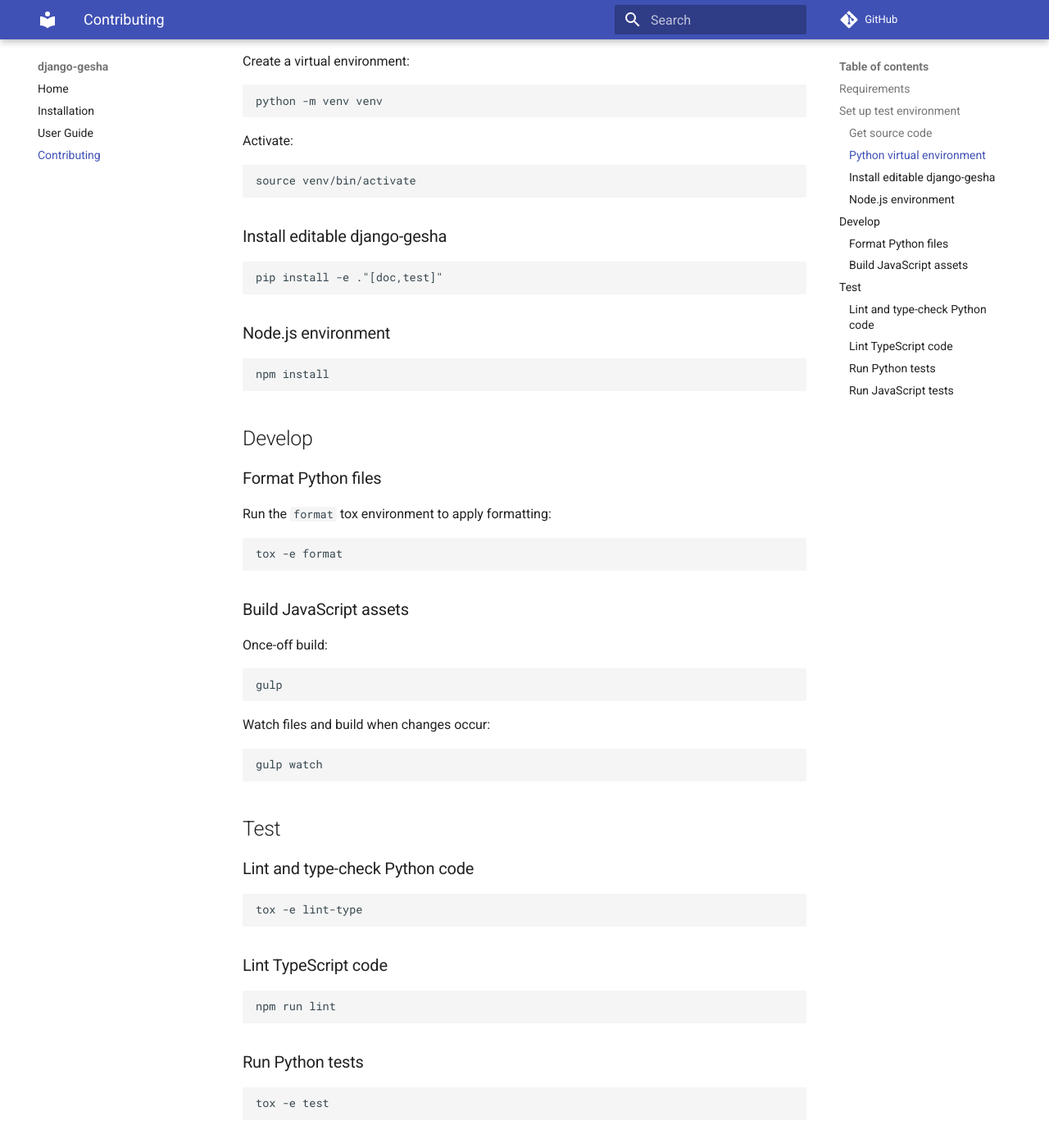
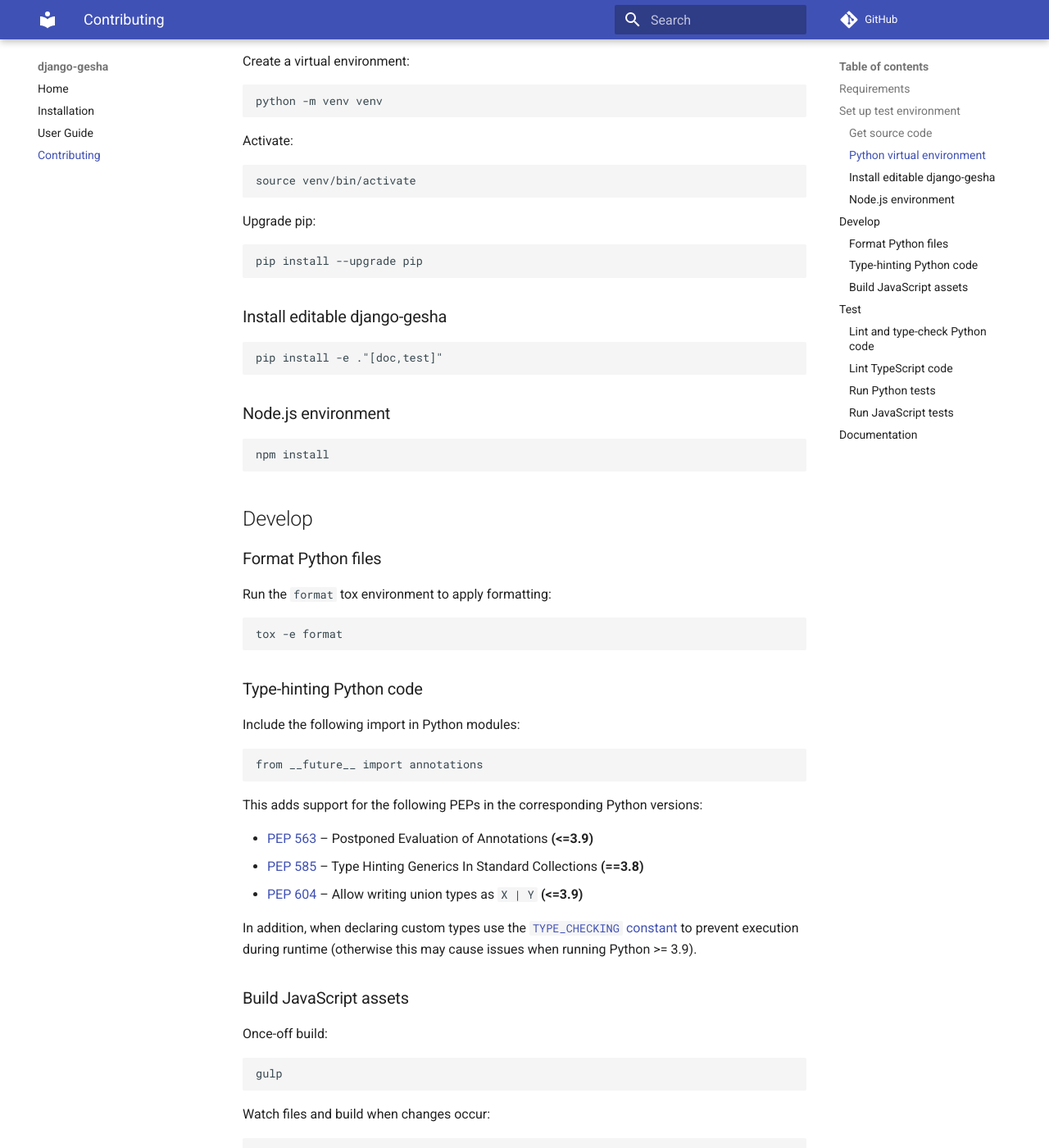
Before and after one commit to ely-as/django-gesha, an MkDocs documentation site: the page built from docs/contributing.md, in a window 1280 px wide and 1400 px high, scrolled down 664 px. Shown: the whole window at 82% size. Built offline with MkDocs 1.6.1 and Material for MkDocs 9.7.7, drawn with Linux system fonts in a browser that asks for light colours; comment, search, counter and statistics services are not loaded; some of the changed text lies outside the part shown.

Commit message:
Update Contributing

````diff
--- a/docs/contributing.md
+++ b/docs/contributing.md
@@ -33,6 +33,11 @@ Activate:
 source venv/bin/activate
 ```
 
+Upgrade pip:
+```sh
+pip install --upgrade pip
+```
+
 ### Install editable django-gesha
 
 ```sh
@@ -53,6 +58,25 @@ Run the `format` tox environment to apply formatting:
 ```sh
 tox -e format
 ```
+
+### Type-hinting Python code
+
+Include the following import in Python modules:
+
+```py
+from __future__ import annotations
+```
+
+This adds support for the following PEPs in the corresponding Python versions:
+
+- [PEP 563](https://peps.python.org/pep-0563/) – Postponed Evaluation of Annotations **(<=3.9)**
+- [PEP 585](https://peps.python.org/pep-0585/) – Type Hinting Generics In Standard Collections **(==3.8)**
+- [PEP 604](https://peps.python.org/pep-0604/) – Allow writing union types as `X | Y` **(<=3.9)**
+
+In addition, when declaring custom types use the
+[`TYPE_CHECKING` constant](https://peps.python.org/pep-0484/#runtime-or-type-checking)
+to prevent execution during runtime (otherwise this may cause issues when running
+Python >= 3.9).
 
 ### Build JavaScript assets
 
@@ -91,3 +115,10 @@ tox -e test
 ```sh
 npm test
 ```
+
+## Documentation
+
+Preview changes to documentation:
+```sh
+mkdocs serve
+```
````
